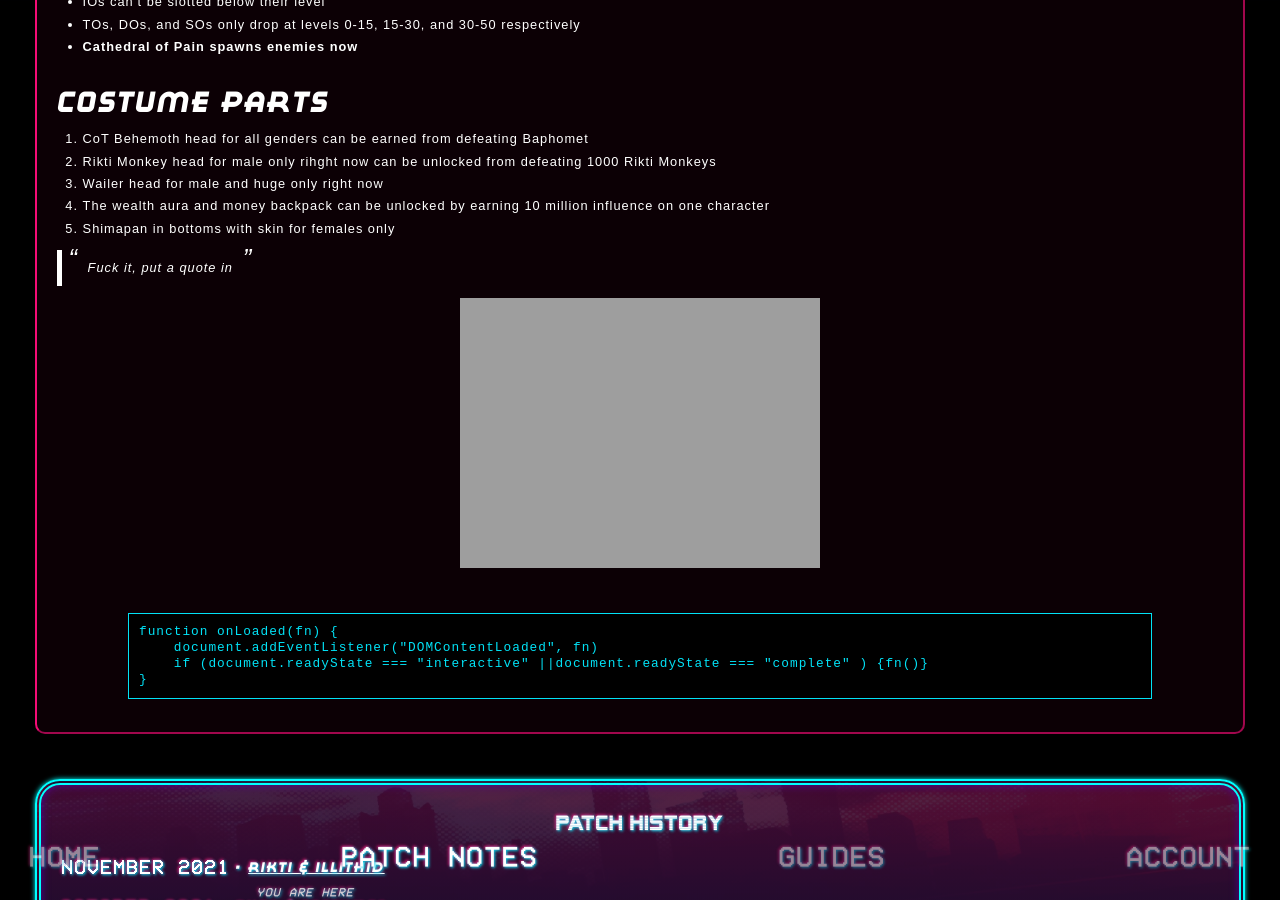
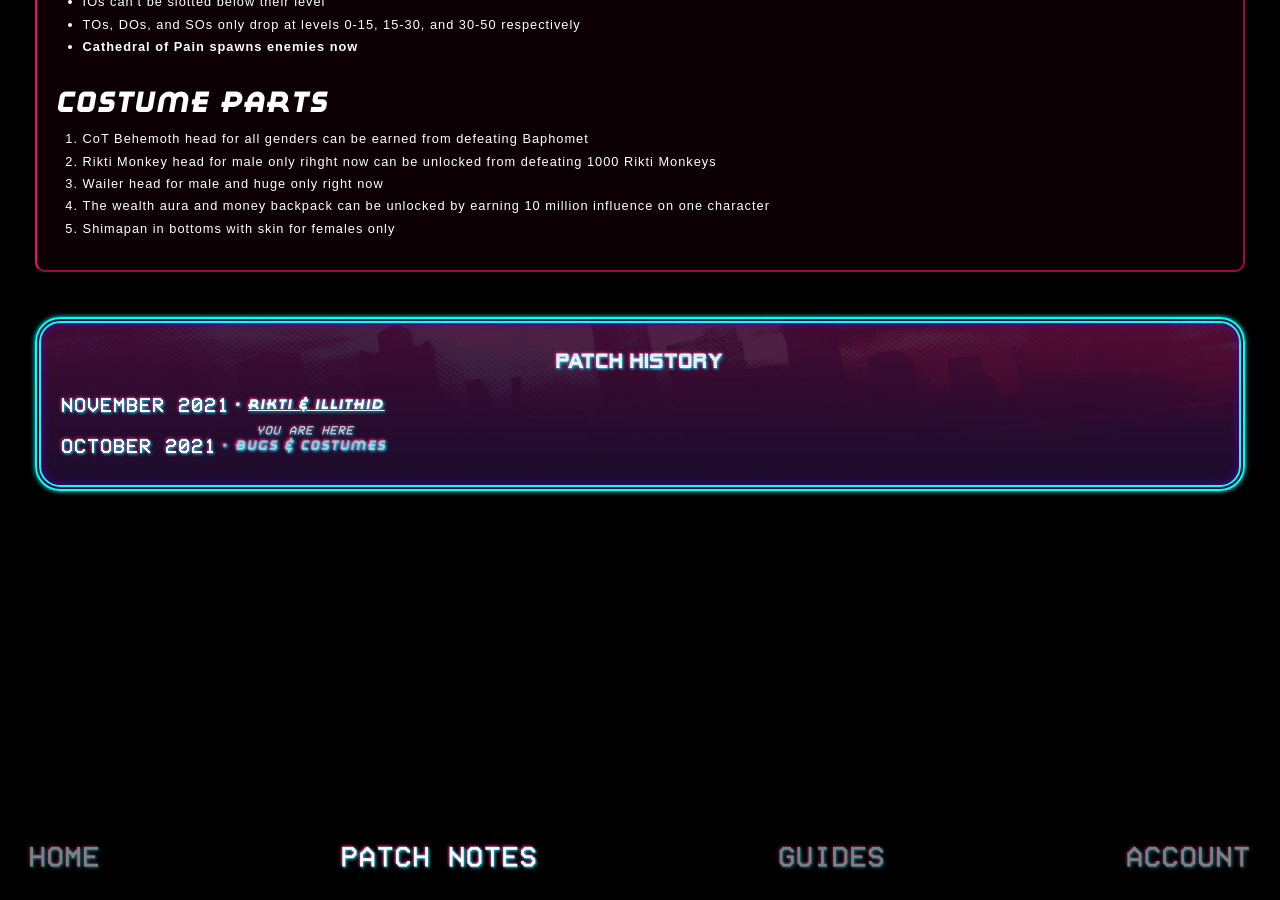
Before and after one commit to crekulon/tspy, a Jekyll site: the page built from _patchnotes/2021-11-06-patch-notes-test.md, in a window 1280 px wide and 900 px high, scrolled down 431 px. Built offline with Jekyll 4.4.1, drawn with Linux system fonts in a browser that asks for light colours; nearby versions of some CDN libraries.

Commit message:
Update Patch Notes “2021-11-06-patch-notes-test”

````diff
--- a/_patchnotes/2021-11-06-patch-notes-test.md
+++ b/_patchnotes/2021-11-06-patch-notes-test.md
@@ -2,7 +2,7 @@
 date: 2021-10-30T20:23:26.922Z
 title: Bugs & Costumes
 subtitle: Costume Part Update
-icon: https://crekulon.github.io/tspy/img/aokk.gif
+icon: /img/qachan.png
 ---
 # Bug Fixes
 
@@ -18,16 +18,3 @@ icon: https://crekulon.github.io/tspy/img/aokk.gif
 3. Wailer head for male and huge only right now
 4. The wealth aura and money backpack can be unlocked by earning 10 million influence on one character
 5. Shimapan in bottoms with skin for females only
-
-> Fuck it, put a quote in
-
-![](https://crekulon.github.io/tspy/img/lamp.gif "lamppppppp!!!!!! yeesss")
-
-
-
-```
-function onLoaded(fn) {
-    document.addEventListener("DOMContentLoaded", fn)
-    if (document.readyState === "interactive" ||document.readyState === "complete" ) {fn()}
-}
-```
````
